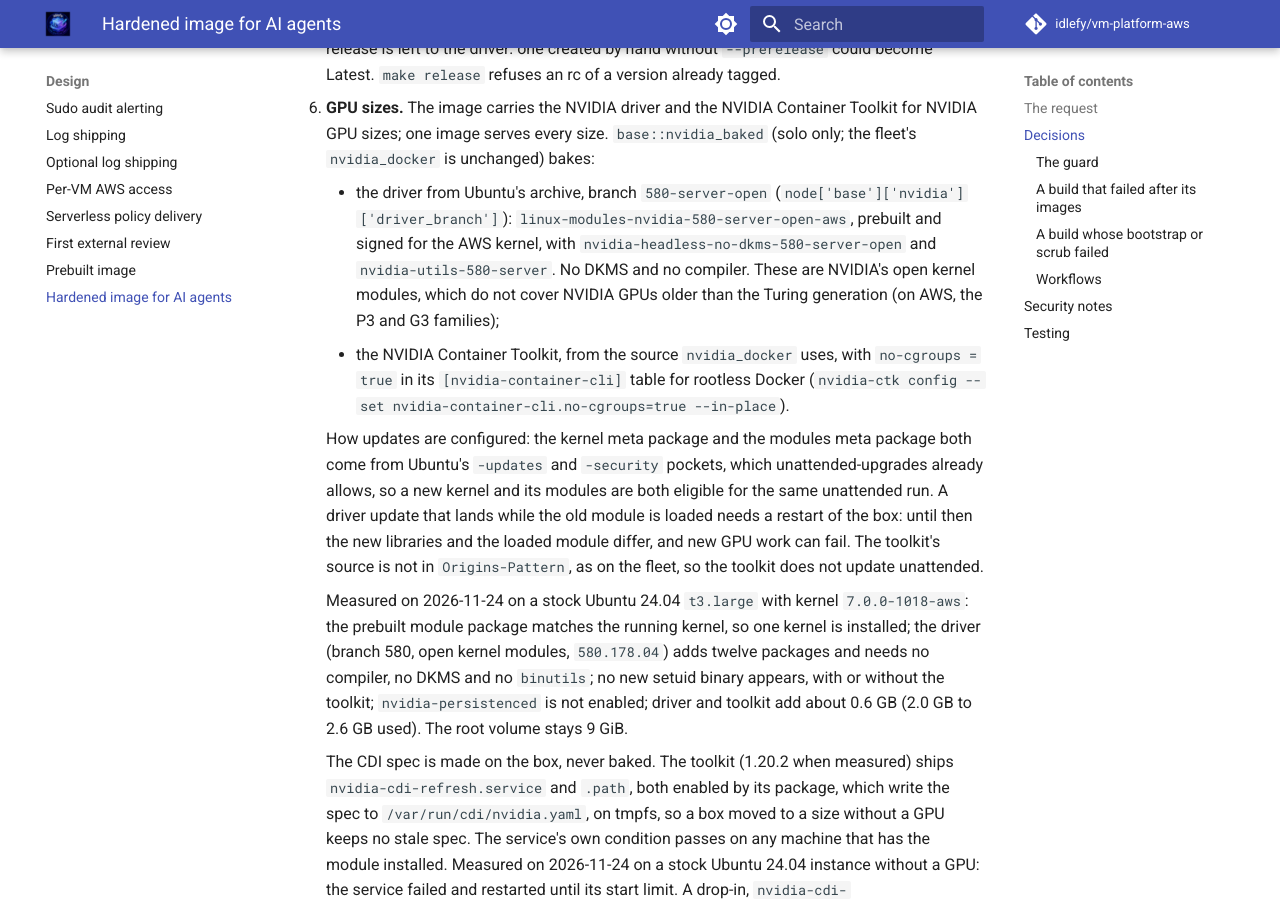
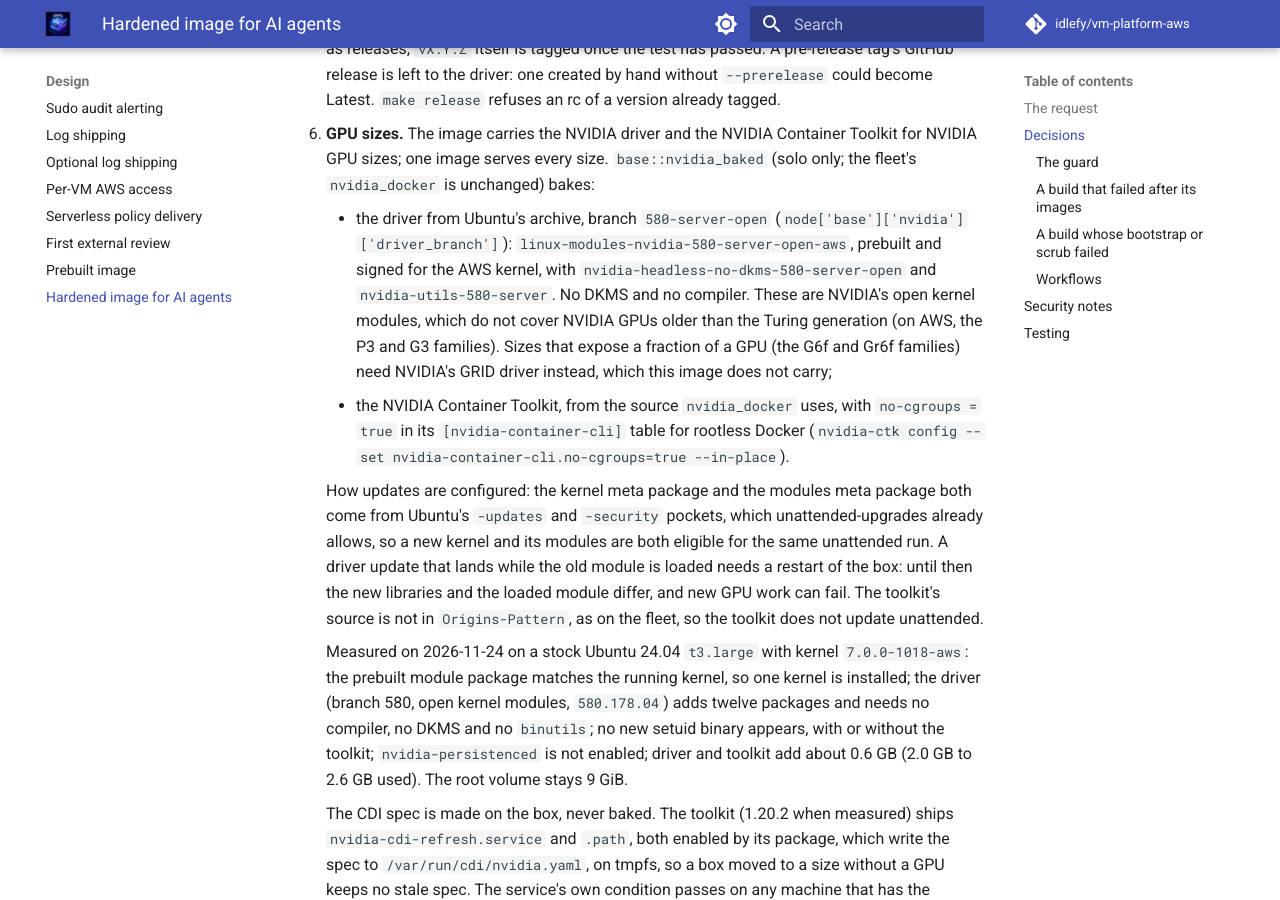
Before and after one commit to idlefy/vm-platform-aws, an MkDocs documentation site: the page built from docs/design/hardened-image.md, in a window 1280 px wide and 900 px high, scrolled down 6633 px. Built offline with MkDocs 1.6.1 and Material for MkDocs 9.7.7, drawn with Linux system fonts in a browser that asks for light colours; comment, search, counter and statistics services are not loaded; some of the changed text lies outside the part shown.

Commit message:
fix(hardened): the scrub checks the refresh ordering systemd applies; name the fractional-GPU families

```diff
--- a/docs/design/hardened-image.md
+++ b/docs/design/hardened-image.md
@@ -248,7 +248,7 @@ reaches it only through what the customer's own account does to the instance
          default); the newest kernel under `/boot` (`vmlinuz-*`, version
          order) has an `nvidia.ko*` under `/lib/modules`; the drop-in holds
          its `ExecCondition` line and its `Before=user@1000.service` line,
-         and systemd names it among the service's
+         systemd reports that ordering as in effect, and names it among the service's
          drop-ins; `nvidia-cdi-refresh.service` and `.path` are enabled, each
          with its `multi-user.target.wants` symlink on disk, and the service
          has not failed; `/etc/tmpfiles.d/idlefy-cdi.conf` holds exactly
@@ -314,7 +314,9 @@ reaches it only through what the customer's own account does to the instance
       AWS kernel, with `nvidia-headless-no-dkms-580-server-open` and
       `nvidia-utils-580-server`. No DKMS and no compiler. These are NVIDIA's
       open kernel modules, which do not cover NVIDIA GPUs older than the
-      Turing generation (on AWS, the P3 and G3 families);
+      Turing generation (on AWS, the P3 and G3 families). Sizes that expose
+      a fraction of a GPU (the G6f and Gr6f families) need NVIDIA's GRID
+      driver instead, which this image does not carry;
     - the NVIDIA Container Toolkit, from the source `nvidia_docker` uses,
       with `no-cgroups = true` in its `[nvidia-container-cli]` table for
       rootless Docker (`nvidia-ctk config --set
```
Also changed, not shown: cinc/README.md (+1 -1 lines), docs/changelog.md (+2 -1 lines), 2 other files.
